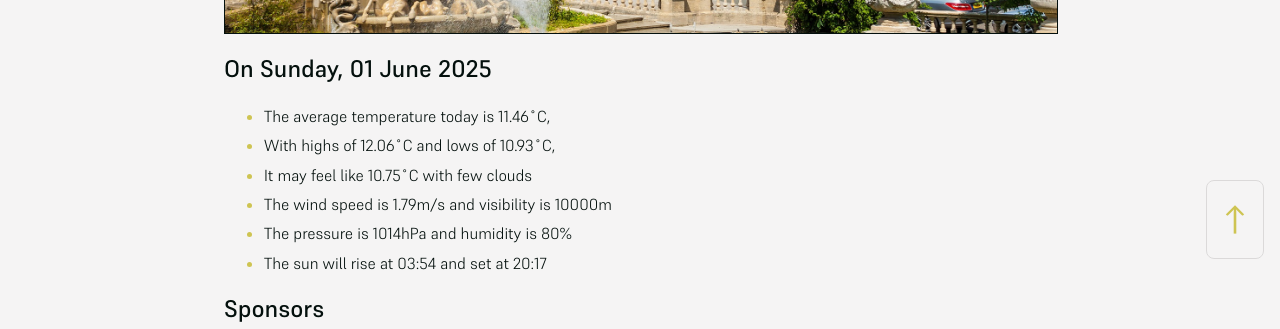
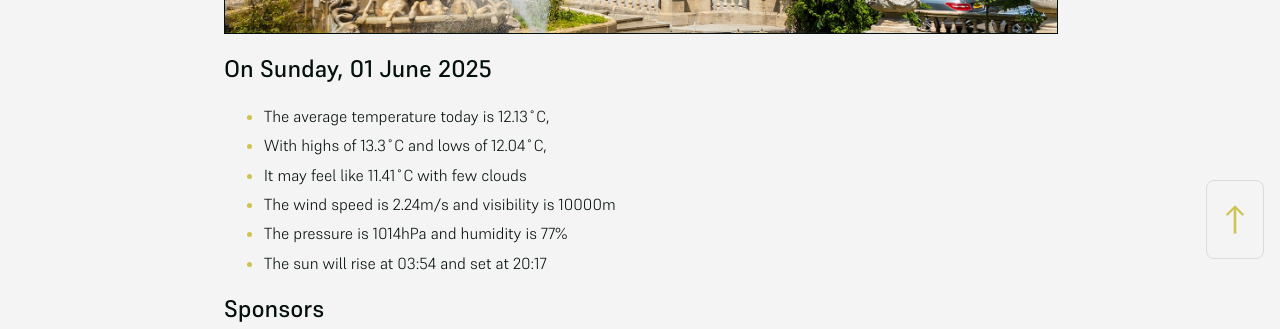
Before and after one commit to mat-0/cheltenham-open-data, a Jekyll site: the page built from index.md, in a window 1280 px wide. Shown: the part 625-954 px from the top of the page. Built offline with Jekyll 4.4.1, drawn with Linux system fonts in a browser that asks for light colours.

Commit message:
Updated 2025-06-01 05:58:04

```diff
--- a/index.md
+++ b/index.md
@@ -10,11 +10,11 @@ seo: Menu
 <!-- weather_marker starts -->
 ## On Sunday, 01 June 2025
 
-- The average temperature today is 11.46˚C,
-- With highs of 12.06˚C and lows of 10.93˚C,
-- It may feel like 10.75˚C with few clouds
-- The wind speed is 1.79m/s and visibility is 10000m
-- The pressure is 1014hPa and humidity is 80%
+- The average temperature today is 12.13˚C,
+- With highs of 13.3˚C and lows of 12.04˚C,
+- It may feel like 11.41˚C with few clouds
+- The wind speed is 2.24m/s and visibility is 10000m
+- The pressure is 1014hPa and humidity is 77%
 - The sun will rise at 03:54 and set at 20:17
 
 <!-- weather_marker ends -->
```
Also changed, not shown: _data/flood.json (+5 -27 lines), _pages/news.md (+8 -8 lines).
